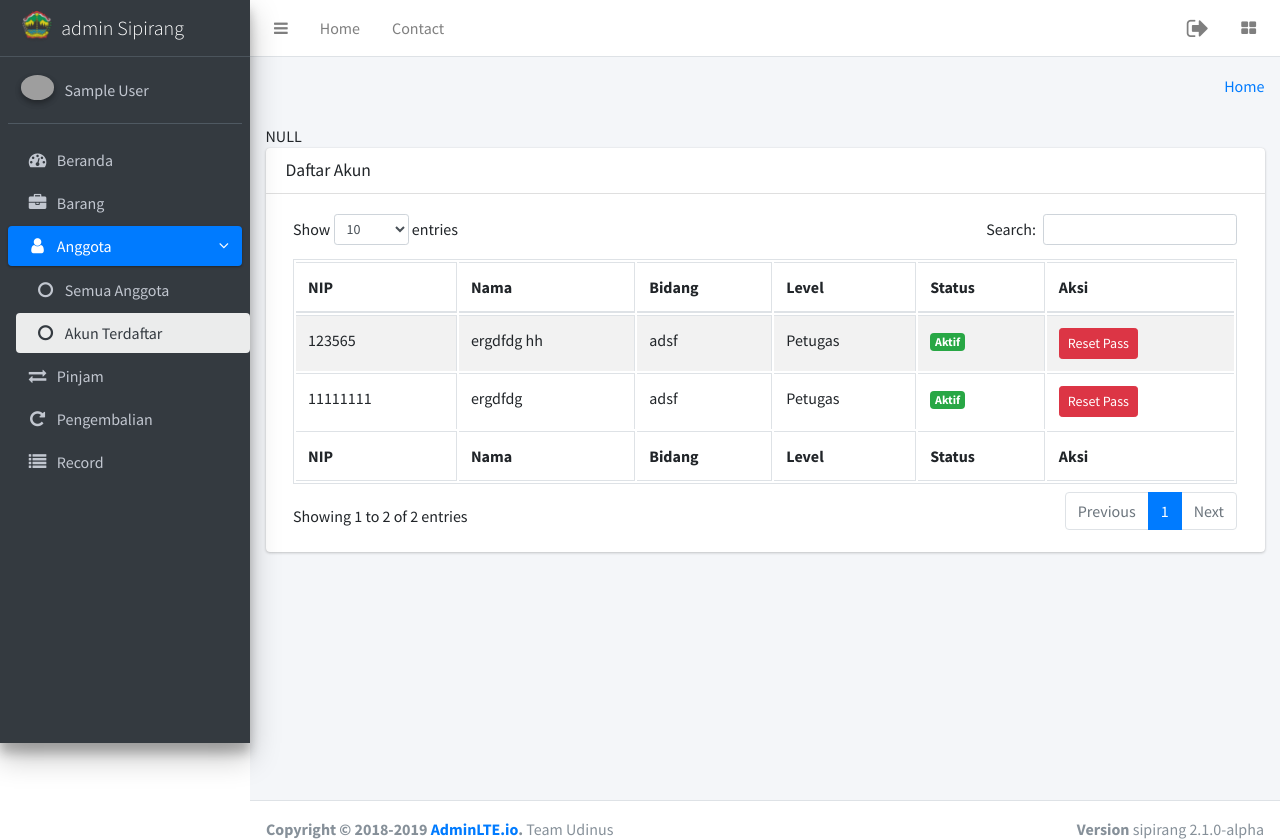
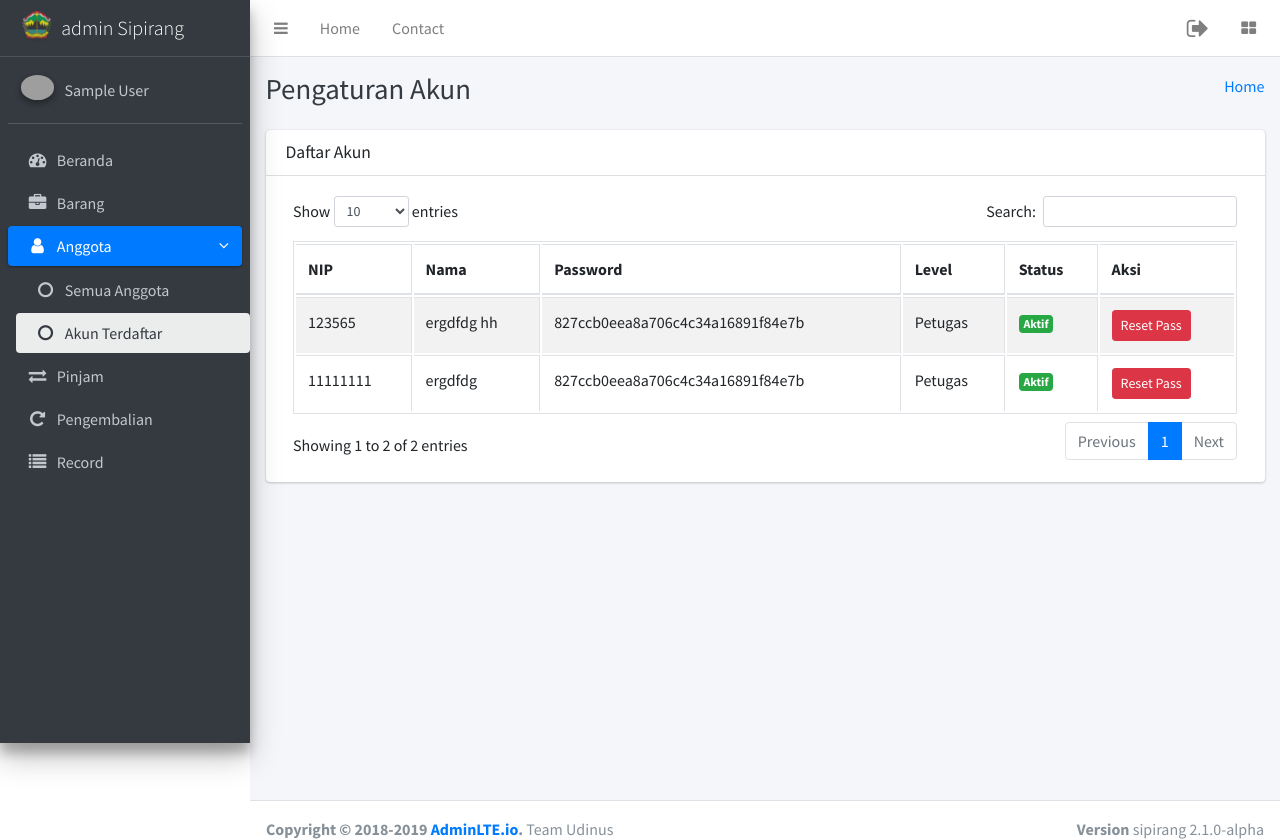
Before and after one commit to aminousgg/sipirang, a CodeIgniter app: page /tutorial/admin/daftar_akun in a window 1280 px wide. Shown: the top 840 px of the page. Run offline with CodeIgniter, Linux system fonts and the light colour scheme; the visitor is signed in with stand-in values (Sample User, id 1); data comes from the database, SQL or seed files in the repository; data that the repository does not hold is empty; some libraries are stand-ins or nearby versions; grey boxes are pictures that could not be loaded.

Commit message:
manage akun up

```diff
--- a/application/controllers/Admin.php
+++ b/application/controllers/Admin.php
@@ -344,6 +344,7 @@ class Admin extends CI_Controller {
             redirect('admin/login');
         }
         $data['page']="peng-anggota";
+        $data['title']="Pengaturan Akun";
         $data['table']=$this->M_admin->p_akun()->result();
         $this->load->view('admin/utama',$data);
     }
@@ -485,7 +486,7 @@ class Admin extends CI_Controller {
             redirect('admin/login');
         }
         $data['page']="record";
-        $data['title']="Rcord";
+        $data['title']="Aktifitas Pinjam dan kembali";
         $data['table']=$this->M_admin->display_tabel('record');
         $this->load->view('admin/utama',$data);
     }
--- a/application/models/M_admin.php
+++ b/application/models/M_admin.php
@@ -17,7 +17,7 @@ class M_admin extends CI_Model
     }
     function p_akun(){
         return $this->db->query('
-            SELECT akn.id, akn.nip, agt.nama, agt.bidang, akn.level, akn.status
+            SELECT akn.id, akn.nip, akn.pass, agt.nama, agt.bidang, akn.level, akn.status
             FROM akun akn JOIN anggota agt ON akn.nip=agt.nip
         ');
     }
--- a/application/views/admin/pengaturan-akun.php
+++ b/application/views/admin/pengaturan-akun.php
@@ -1,5 +1,5 @@
 <?php
-  var_dump($this->session->flashdata('success'));
+  //var_dump($this->session->flashdata('success'));
   if($this->session->flashdata('error')):
       $link="<script src='".base_url()."swal/sweetalert2.all.min.js'></script>";
       echo $link;
@@ -46,7 +46,7 @@
                 <tr>
                   <th>NIP</th>
                   <th>Nama</th>
-                  <th>Bidang</th>
+                  <th>Password</th>
                   <th>Level</th>
                   <th>Status</th>
                   <th>Aksi</th>
@@ -62,7 +62,7 @@
                     <tr>
                         <td><?= $row->nip ?></td>
                         <td><?= $row->nama ?></td>
-                        <td><?= $row->bidang ?></td>
+                        <td><?= $row->pass ?></td>
                         <td><?php
                          if($row->level==1){
                              echo 'Petugas';
@@ -84,14 +84,7 @@
                   <?php } ?>
                 </tbody>
                 <tfoot>
-                <tr>
-                  <th>NIP</th>
-                  <th>Nama</th>
-                  <th>Bidang</th>
-                  <th>Level</th>
-                  <th>Status</th>
-                  <th>Aksi</th>
-                </tr>
+
                 </tfoot>
               </table>
             </div>
--- a/application/views/admin/utama.php
+++ b/application/views/admin/utama.php
@@ -37,7 +37,7 @@
           </div><!-- /.col -->
           <div class="col-sm-6">
             <ol class="breadcrumb float-sm-right">
-              <li class="breadcrumb-item"><a href="">Home</a></li>
+              <li class="breadcrumb-item"><a href="<?= base_url() ?>admin">Home</a></li>
             </ol>
           </div><!-- /.col -->
         </div><!-- /.row -->
```
